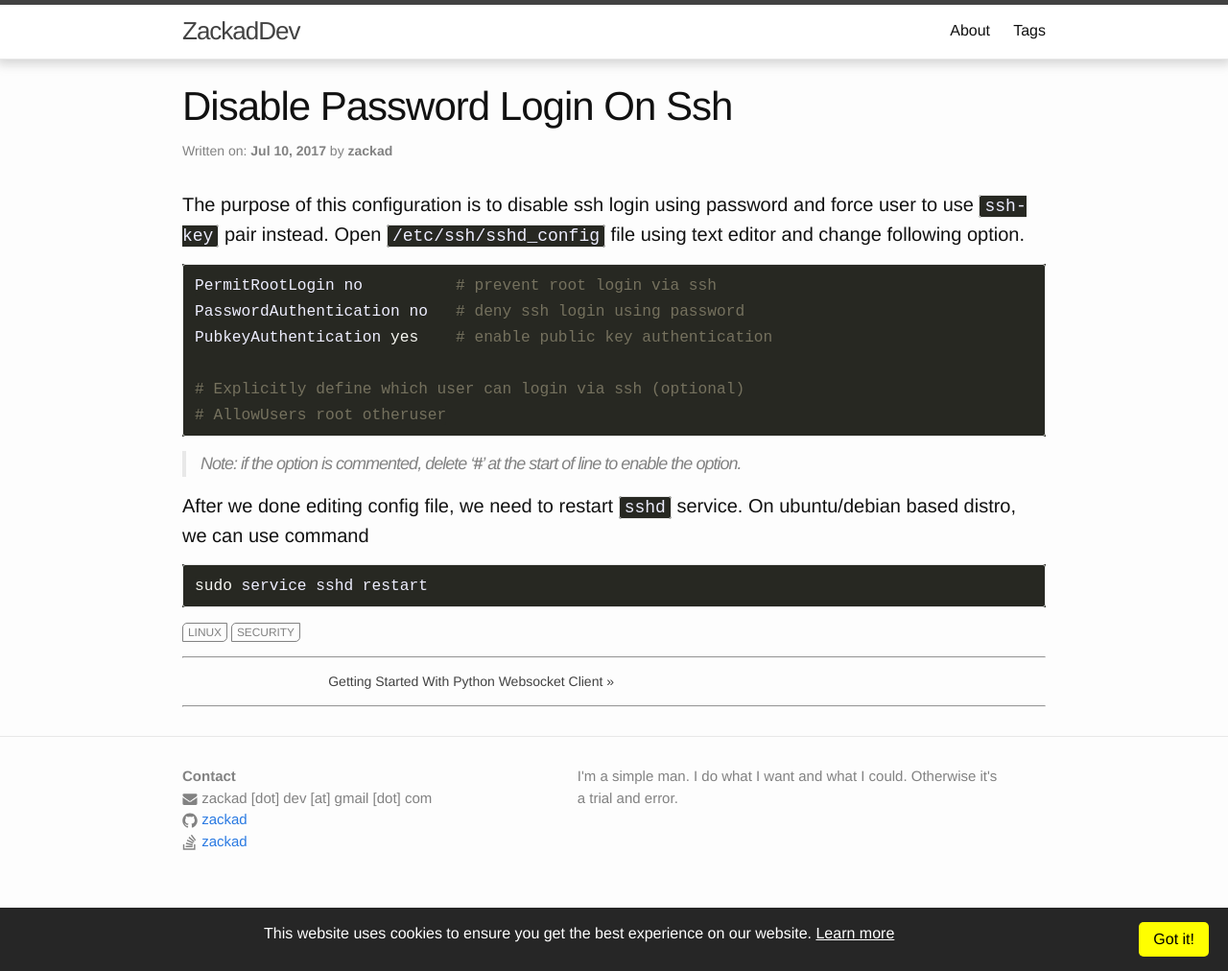
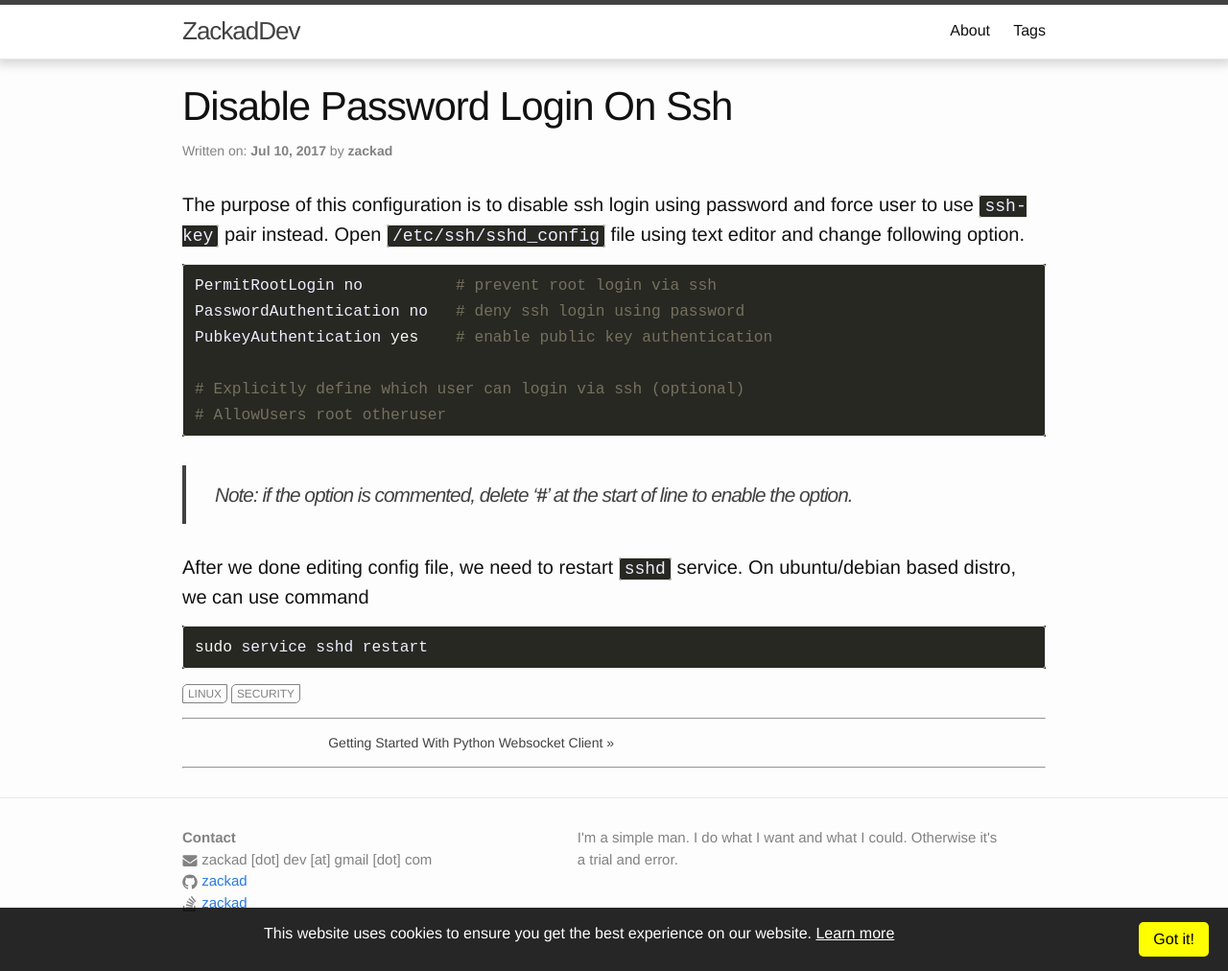
Before and after one commit to zackad/blog-src, a Jekyll site: the page built from _posts/2017-07-10-disable-password-login-on-ssh.md, in a window 1280 px wide and 1012 px high. Shown: the whole window at 96% size. Built offline with Jekyll 4.4.1, drawn with Linux system fonts in a browser that asks for light colours; comment, search, counter and statistics services are not loaded.

Commit message:
redesign blockquote

```diff
--- a/_sass/minima/_base.scss
+++ b/_sass/minima/_base.scss
@@ -117,10 +117,16 @@
  * Blockquotes
  */
 blockquote {
-  color: $grey-color;
-  border-left: 4px solid $grey-color-light;
-  padding-left: $spacing-unit / 2;
-  @include relative-font-size(1.125);
+  color: $grey-color-dark;
+  border-left: 4px solid $grey-color-dark;
+  padding-left: $spacing-unit;
+  padding-top: $spacing-unit / 2;
+  padding-bottom: $spacing-unit / 2;
+  margin: $spacing-unit 0;
+  @include relative-font-size(1.3);
+  @include media-query($on-palm) {
+    @include relative-font-size(1.12);
+  }
   letter-spacing: -1px;
   font-style: italic;
 
```
